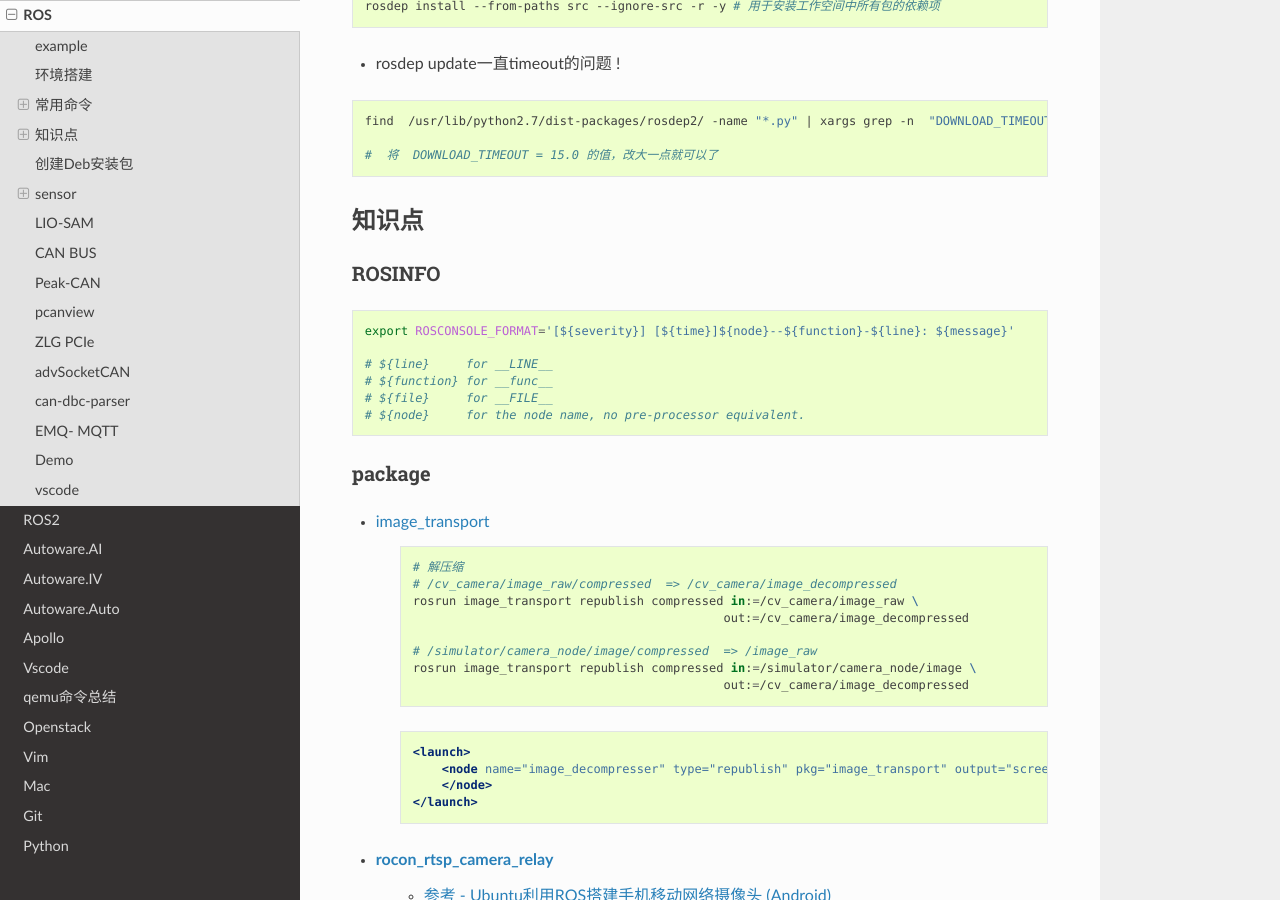
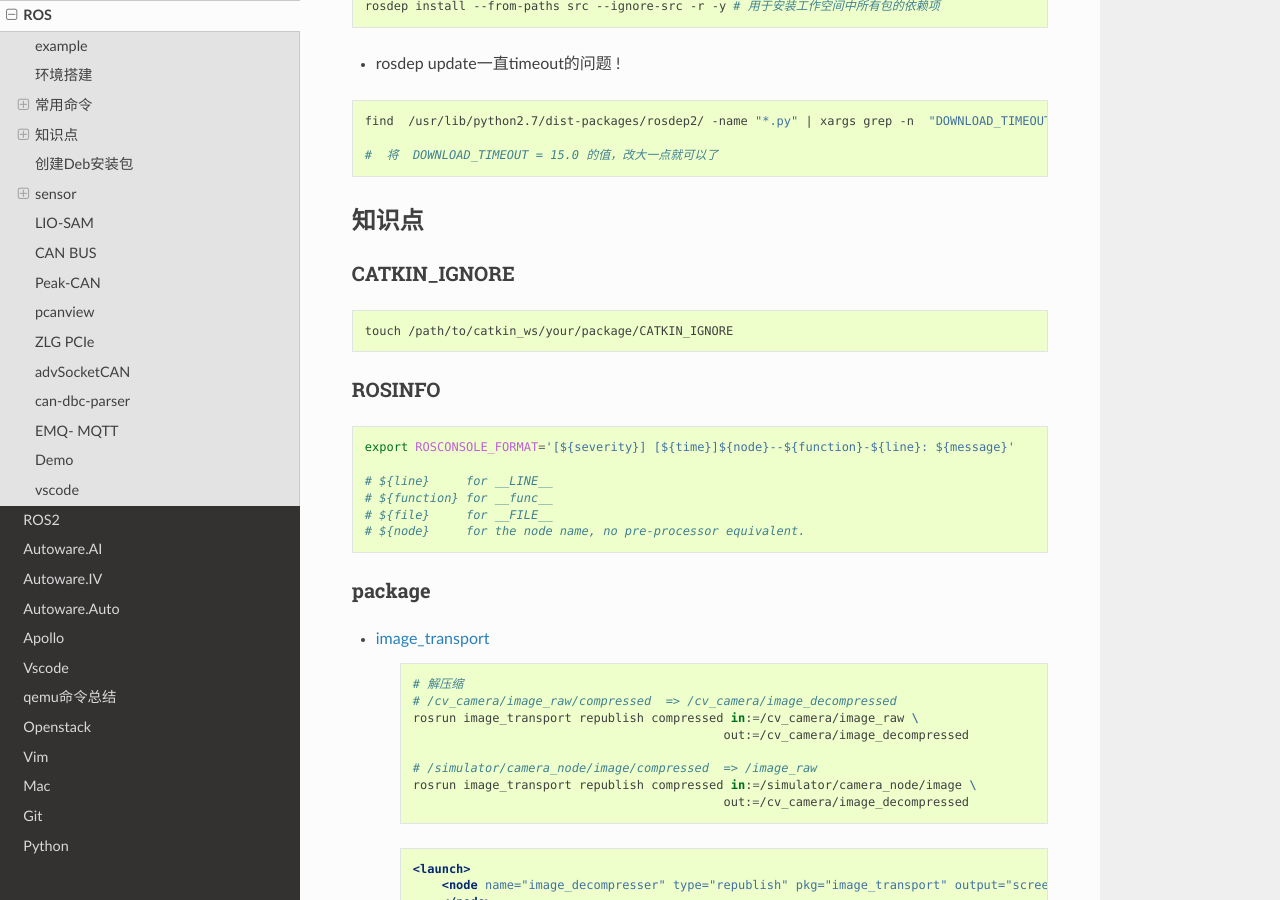
Before and after one commit to my-rds-store/my_space, a Sphinx documentation site: the page built from source/ros/index.rst, in a window 1280 px wide and 900 px high, scrolled down 8228 px. Built offline with Sphinx 7.4.7 and the Read the Docs theme 2.0.0, drawn with Linux system fonts in a browser that asks for light colours.

Commit message:
update ....

```diff
--- a/source/ros/index.rst
+++ b/source/ros/index.rst
@@ -462,6 +462,13 @@ rosdep
 ***************
 知识点
 ***************
+
+CATKIN_IGNORE
+==============
+
+.. code-block:: sh
+
+    touch /path/to/catkin_ws/your/package/CATKIN_IGNORE
 
 ROSINFO
 ==========
```
